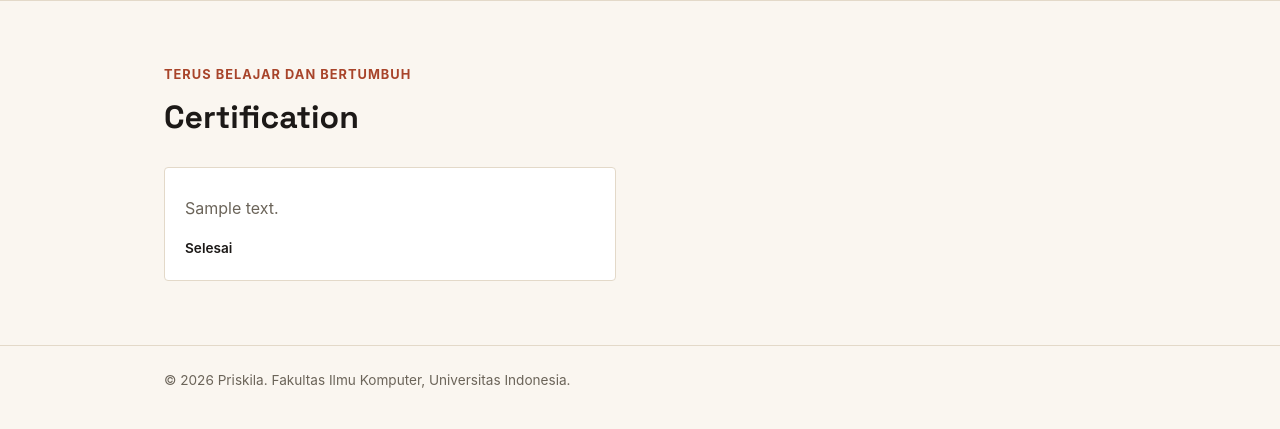
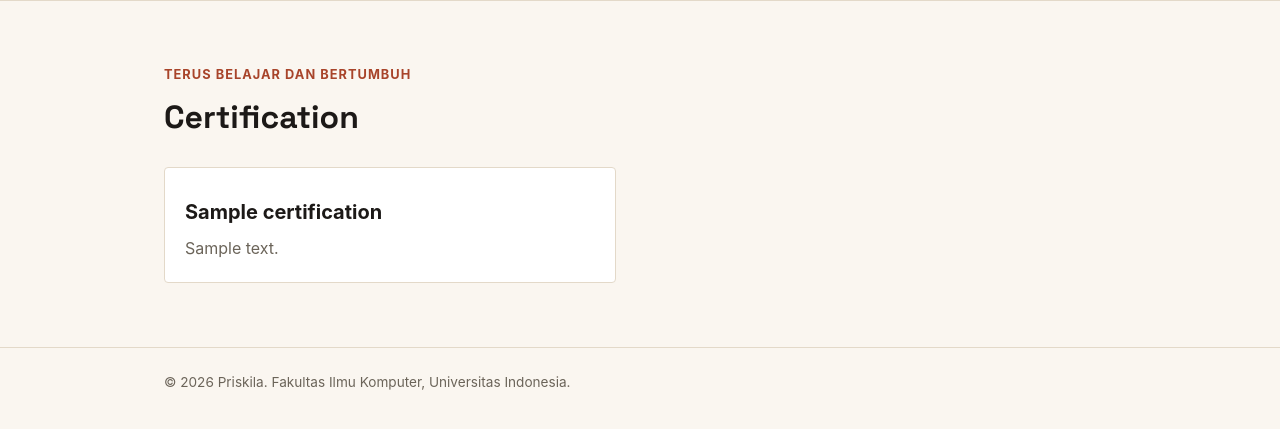
Before and after one commit to priskilaabigail-pixel/myportofolio, a Django app: page /certification/ in a window 1280 px wide. Shown: the part 74-503 px from the top of the page. Run offline with Django 5.2, Linux system fonts and the light colour scheme; tables that the repository leaves empty hold one stand-in row (values such as "Sample post").

Commit message:
mengubah HTML certification

```diff
--- a/templates/certification.html
+++ b/templates/certification.html
@@ -33,16 +33,13 @@
           <div class="certification-grid">
             {% for certification in certification_list %}
             <article class="certification-card">
-              <h2>{{ certification.title }}</h2>
+              <span class="certification-category">
+                {{ experience.platform }}
+              </span>
+              <h2>{{ certification.course_name }}</h2>
               <p class="certification-description">
                 {{ certification.description }}
               </p>
-
-              {% if experience.is_ongoing %}
-              <p class="experience-status">Sedang berlangsung</p>
-              {% else %}
-              <p class="experience-status">Selesai</p>
-              {% endif %}
             </article>
             {% empty %}
             <p class="empty-state">Belum ada pengalaman yang ditambahkan.</p>
--- a/templates/experience.html
+++ b/templates/experience.html
@@ -38,12 +38,6 @@
               </span>
               <h2>{{ experience.title }}</h2>
               <p class="experience-description">{{ experience.description }}</p>
-
-              {% if experience.is_ongoing %}
-              <p class="experience-status">Sedang berlangsung</p>
-              {% else %}
-              <p class="experience-status">Selesai</p>
-              {% endif %}
             </article>
             {% empty %}
             <p class="empty-state">Belum ada pengalaman yang ditambahkan.</p>
```
